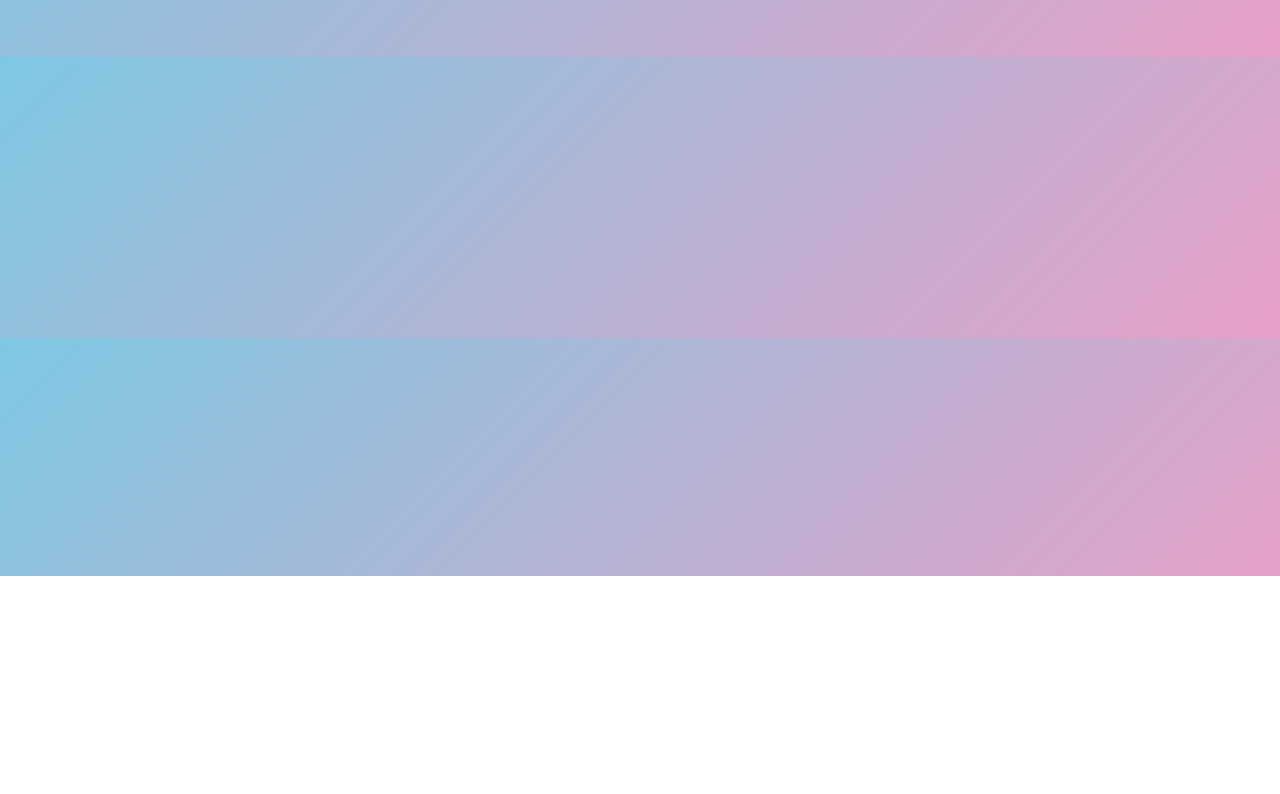
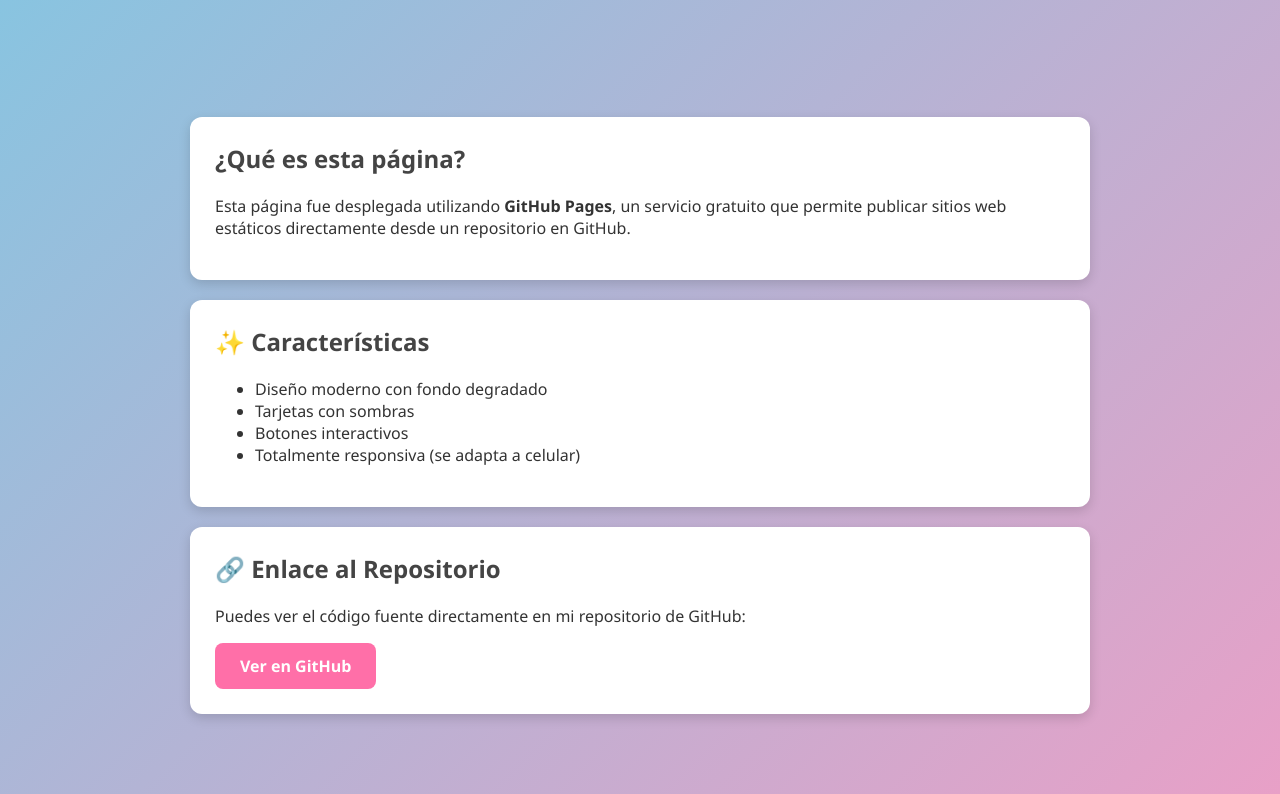
Before and after one commit to JohnFelix4/practica-web-github-pages, a plain HTML site: page index.html in a window 1280 px wide. Shown: the part 224-1018 px from the top of the page. Before the commit the page ends 800 px from the top, so only its background shows below. Drawn offline with Linux system fonts and the light colour scheme.

Commit message:
Update index.html otra vez

```diff
--- a/index.html
+++ b/index.html
@@ -28,12 +28,64 @@
             max-width: 600px;
             margin: 0 auto;
         }
+        .container {
+            max-width: 900px;
+            margin: 40px auto;
+            padding: 20px;
+        }
+        .card {
+            background: white;
+            border-radius: 12px;
+            padding: 25px;
+            margin-bottom: 20px;
+            box-shadow: 0 4px 12px rgba(0, 0, 0, 0.15);
+        }
+        .card h2 {
+            margin-top: 0;
+            color: #444;
+        }
+        .btn {
+            display: inline-block;
+            background: #ff6fa8;
+            color: white;
+            padding: 12px 25px;
+            border-radius: 8px;
+            text-decoration: none;
+            font-weight: bold;
+            transition: 0.3s;
+        }
+        .btn:hover {
+            background: #ff4f90;
+        }
     </style>
 </head>
 <body>
     <header>
-        <h1>Bienvenidos a mi página</h1>
-        <p class="subtitle">Este es un proyecto alojado en GitHub Pages. ¡Espero que te guste!</p>
+        <h1>Bienvenidos a mi Página Web</h1>
+        <p class="subtitle">Esta es una versión más elaborada y bonita creada para mi práctica de despliegue en GitHub Pages.</p>
     </header>
+
+    <div class="container">
+        <div class="card">
+            <h2>¿Qué es esta página?</h2>
+            <p>Esta página fue desplegada utilizando <b>GitHub Pages</b>, un servicio gratuito que permite publicar sitios web estáticos directamente desde un repositorio en GitHub.</p>
+        </div>
+        <div class="card">
+            <h2>✨ Características</h2>
+            <ul>
+                <li>Diseño moderno con fondo degradado</li>
+                <li>Tarjetas con sombras</li>
+                <li>Botones interactivos</li>
+                <li>Totalmente responsiva (se adapta a celular)</li>
+            </ul>
+        </div>
+        <div class="card">
+            <h2>🔗 Enlace al Repositorio</h2>
+            <p>Puedes ver el código fuente directamente en mi repositorio de GitHub:</p>
+            <a class="btn" href="https://github.com/lidia-perez/practica-web-github-pages" target="_blank">
+                Ver en GitHub
+            </a>
+        </div>
+    </div>
 </body>
 </html>
```
